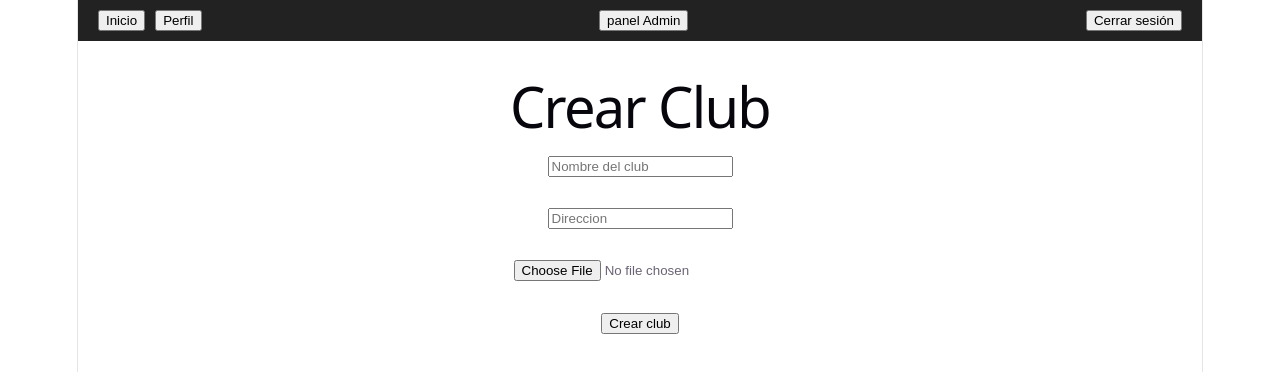
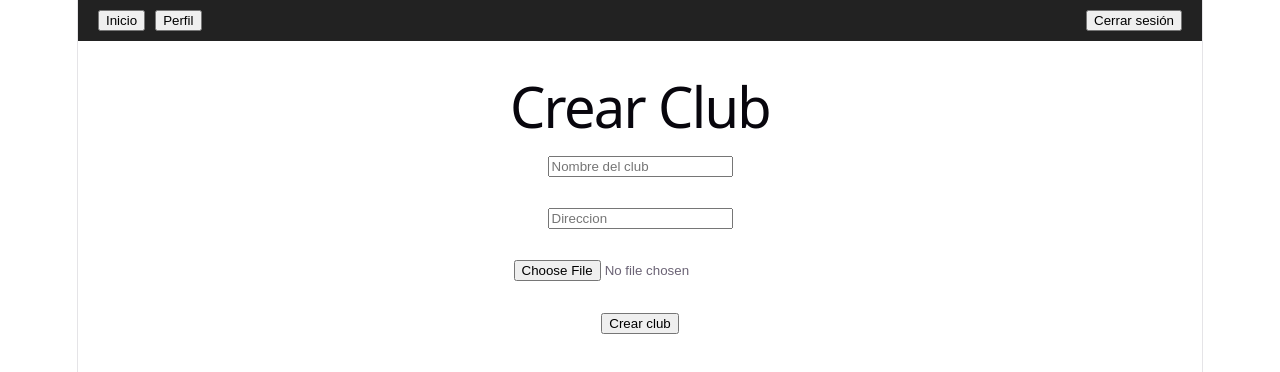
Before and after one commit to piquetpachu/cancha-reservas, a React (Vite) app: page /crear-club in a window 1280 px wide. Shown: the top 372 px of the page. Built offline with nearby package versions, Linux system fonts and the light colour scheme.

Commit message:
merge con rama dueno

```diff
--- a/src/components/Navbar.jsx
+++ b/src/components/Navbar.jsx
@@ -58,21 +58,25 @@ export default function Navbar() {
       </div>
 
       {/* SOLO DUEÑO O ADMIN */}
-      {(rol === "dueno" || rol === "dueño" || rol === "admin") && (
+      {(rol === "dueno" ||  rol === "admin") && (
         <>
           <button onClick={() => navigate('/crear-club')}>
             Crear Club
           </button>
 
+          <button onClick={() => navigate('/dashboard-dueno')}>
+            dashboard Dueño
+          </button>
+
           <button onClick={() => navigate('/crear-cancha')}>
             Crear Cancha
+          </button>
+          <button onClick={() => navigate('/admin/solicitudes')}>
+            panel Admin
           </button>
         </>
       )}
 
-      <button onClick={() => navigate('/admin/solicitudes')}>
-        panel Admin
-      </button>
 
       <button onClick={handleLogout}>
         Cerrar sesión
```
